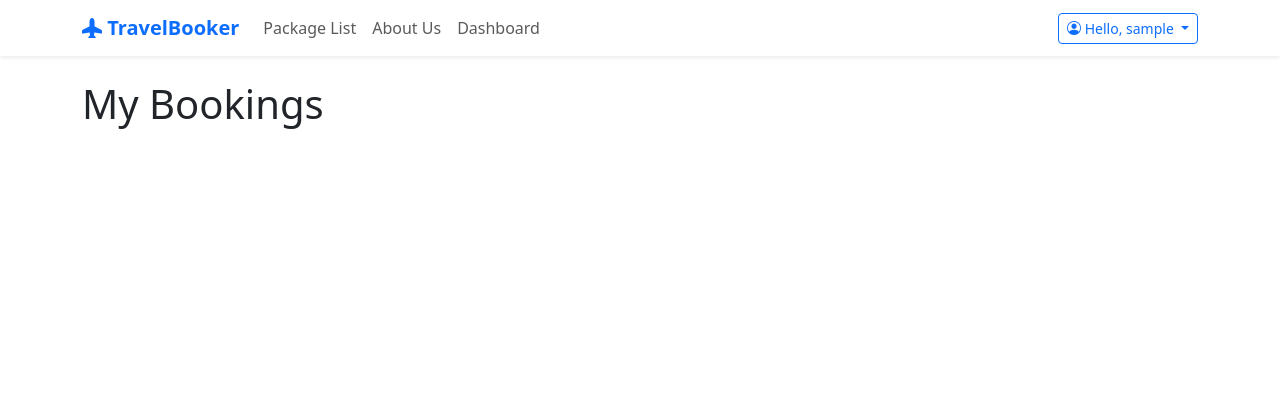
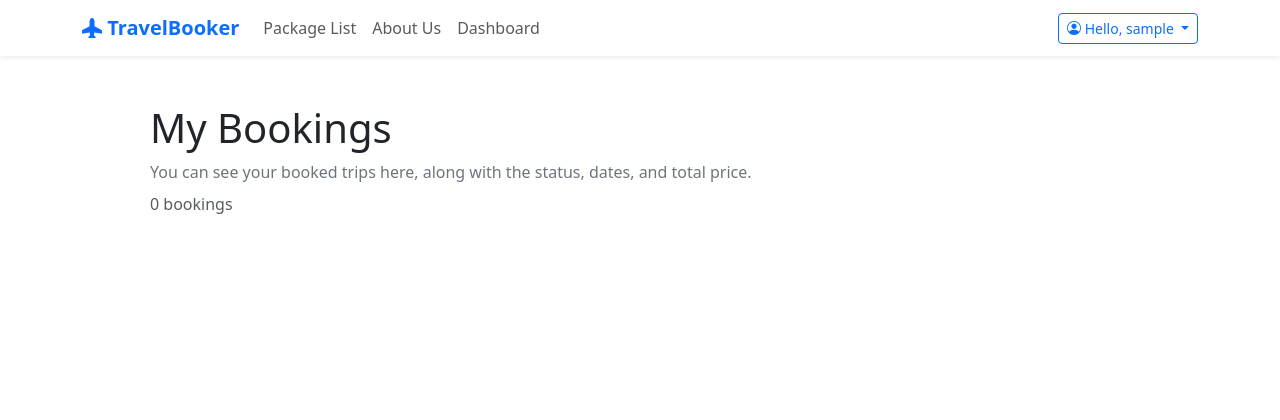
Before and after one commit to salinajyakhwa/FYP, a Django app: page /my-bookings/ in a window 1280 px wide. Shown: the top 420 px of the page. Run offline with Django 5.2, Linux system fonts and the light colour scheme; the visitor is signed in with stand-in values (Sample User, id 1); data that the repository does not hold is empty; parts of the project's set-up code (start-up, migrations or seed data) failed here and were passed over; some libraries are stand-ins or nearby versions.

Commit message:
Changes in the my bookings frontend

```diff
--- a/main/templates/main/my_bookings.html
+++ b/main/templates/main/my_bookings.html
@@ -1,40 +1,171 @@
 {% extends "base.html" %}
 
+{% block title %}My Bookings{% endblock %}
+
+{% block extra_css %}
+<style>
+    .bookings-page {
+        max-width: 980px;
+        margin: 0 auto;
+    }
+
+    .bookings-page .page-note {
+        color: #6c757d;
+        max-width: 700px;
+    }
+
+    .booking-card {
+        border: 1px solid #dee2e6;
+        border-radius: 10px;
+        background: #fff;
+    }
+
+    .booking-card + .booking-card {
+        margin-top: 1rem;
+    }
+
+    .booking-image {
+        width: 100%;
+        height: 100%;
+        min-height: 48px;
+        object-fit: cover;
+        background: #f8f9fa;
+    }
+
+    .booking-placeholder {
+        min-height: 48px;
+        display: flex;
+        align-items: center;
+        justify-content: center;
+        background: #f8f9fa;
+        color: #6c757d;
+        font-size: 0.9rem;
+    }
+
+    .booking-status {
+        font-size: 0.75rem;
+        font-weight: 600;
+        padding: 0.35rem 0.65rem;
+        border-radius: 999px;
+    }
+
+    .booking-section-title {
+        font-size: 0.75rem;
+        font-weight: 600;
+        text-transform: uppercase;
+        color: #6c757d;
+        margin-bottom: 0.2rem;
+    }
+
+    .booking-chip {
+        display: inline-block;
+        background: #f1f3f5;
+        color: #495057;
+        border-radius: 999px;
+        padding: 0.25rem 0.6rem;
+        font-size: 0.8rem;
+        margin-right: 0.4rem;
+        margin-bottom: 0.4rem;
+    }
+
+    @media (max-width: 767.98px) {
+        .booking-actions .btn,
+        .booking-actions form,
+        .booking-actions button {
+            width: 100%;
+        }
+    }
+</style>
+{% endblock %}
+
 {% block content %}
-<h1 class="mb-4">My Bookings</h1>
+<div class="container py-4">
+    <div class="bookings-page">
+        <div class="mb-4">
+            <h1 class="mb-2">My Bookings</h1>
+            <p class="page-note mb-2">
+                You can see your booked trips here, along with the status, dates, and total price.
+            </p>
+            <p class="text-muted mb-0">{{ bookings|length }} booking{{ bookings|length|pluralize }}</p>
+        </div>
 
         {% for booking in bookings %}
-<div class="card mb-3">
-    <div class="card-header">
-        Booking for: <strong>{{ booking.package.name }}</strong>
+        <div class="card booking-card shadow-sm">
+            <div class="row g-0">
+                <div class="col-md-4">
+                    {% if booking.package.image %}
+                    <img src="{{ booking.package.image.url }}" alt="{{ booking.package.name }}" class="booking-image">
+                    {% else %}
+                    <div class="booking-placeholder">
+                        <span>No image available</span>
                     </div>
-    <div class="card-body">
-        <div class="row">
-            <div class="col-md-8">
-                <p><strong>Vendor:</strong> {{ booking.package.vendor.name }}</p>
-                <p><strong>Booked on:</strong> {{ booking.booking_date|date:"F j, Y" }}</p>
-                {% if booking.custom_itinerary %}
-                <p class="mb-0"><strong>Type:</strong> Custom itinerary booking</p>
                     {% endif %}
                 </div>
-            <div class="col-md-4 text-md-end">
-                <p><strong>Status:</strong> <span class="badge bg-primary">{{ booking.get_status_display }}</span></p>
-                <p><strong>Total Price:</strong> ${{ booking.total_price|floatformat:2 }}</p>
-                <a href="{% url 'booking_confirmation' booking.id %}" class="btn btn-outline-secondary btn-sm mb-2">View Details</a>
+                <div class="col-md-8">
+                    <div class="card-body p-2">
+                        <div class="d-flex flex-column flex-md-row justify-content-between align-items-md-start gap-2 mb-2">
+                            <div>
+                                <h2 class="h5 mb-1">{{ booking.package.name }}</h2>
+                                <p class="text-muted small mb-0">Vendor: {{ booking.package.vendor.name }}</p>
+                            </div>
+                            <span class="badge booking-status
+                                {% if booking.status == 'confirmed' %}text-bg-success
+                                {% elif booking.status == 'pending' %}text-bg-warning
+                                {% else %}text-bg-danger{% endif %}">
+                                {{ booking.get_status_display }}
+                            </span>
+                        </div>
+
+                        <div class="row g-2 mb-1">
+                            <div class="col-sm-6">
+                                <div class="booking-section-title">Booked On</div>
+                                <div class="small">{{ booking.booking_date|date:"F j, Y" }}</div>
+                            </div>
+                            <div class="col-sm-6">
+                                <div class="booking-section-title">Total Price</div>
+                                <div class="small">${{ booking.total_price|floatformat:2 }}</div>
+                            </div>
+                            <div class="col-sm-6">
+                                <div class="booking-section-title">Travel Dates</div>
+                                <div class="small">{{ booking.package.start_date|date:"M j, Y" }} to {{ booking.package.end_date|date:"M j, Y" }}</div>
+                            </div>
+                            <div class="col-sm-6">
+                                <div class="booking-section-title">Travel Type</div>
+                                <div class="small">{{ booking.package.travel_type }}</div>
+                            </div>
+                        </div>
+
+                        <div class="mb-1">
+                            <span class="booking-chip">{{ booking.package.location }}</span>
+                            <span class="booking-chip">Booking #{{ booking.id }}</span>
+                            {% if booking.custom_itinerary %}
+                            <span class="booking-chip">Custom itinerary</span>
+                            {% endif %}
+                        </div>
+
+                        <div class="booking-actions d-flex flex-wrap gap-2">
+                            <a href="{% url 'booking_confirmation' booking.id %}" class="btn btn-outline-primary btn-sm">
+                                View Details
+                            </a>
                             {% if booking.status == 'pending' or booking.status == 'confirmed' %}
-                    <form action="{% url 'cancel_booking' booking.id %}" method="post" class="d-inline">
+                            <form action="{% url 'cancel_booking' booking.id %}" method="post" class="m-0">
                                 {% csrf_token %}
-                        <button type="submit" class="btn btn-danger btn-sm">Cancel Booking</button>
+                                <button type="submit" class="btn btn-outline-danger btn-sm">
+                                    Cancel Booking
+                                </button>
                             </form>
                             {% endif %}
                         </div>
                     </div>
                 </div>
             </div>
+        </div>
         {% empty %}
-<div class="alert alert-info" role="alert">
-    You have not made any bookings yet. <a href="{% url 'package_list' %}" class="alert-link">Explore packages now!</a>
+        <div class="alert alert-info">
+            You have not made any bookings yet.
+            <a href="{% url 'package_list' %}" class="alert-link">Browse packages</a>
         </div>
         {% endfor %}
-
+    </div>
+</div>
 {% endblock %}
--- a/main/views.py
+++ b/main/views.py
@@ -694,7 +694,11 @@ def profile(request):
 
 @login_required
 def my_bookings(request):
-    bookings = Booking.objects.filter(user=request.user).select_related('package').order_by('-booking_date')
+    bookings = Booking.objects.filter(user=request.user).select_related(
+        'package',
+        'package__vendor',
+        'custom_itinerary',
+    ).order_by('-booking_date')
     return render(request, 'main/my_bookings.html', {'bookings': bookings})
 
 
```
Lines whose indentation alone changed are shown as unchanged.
